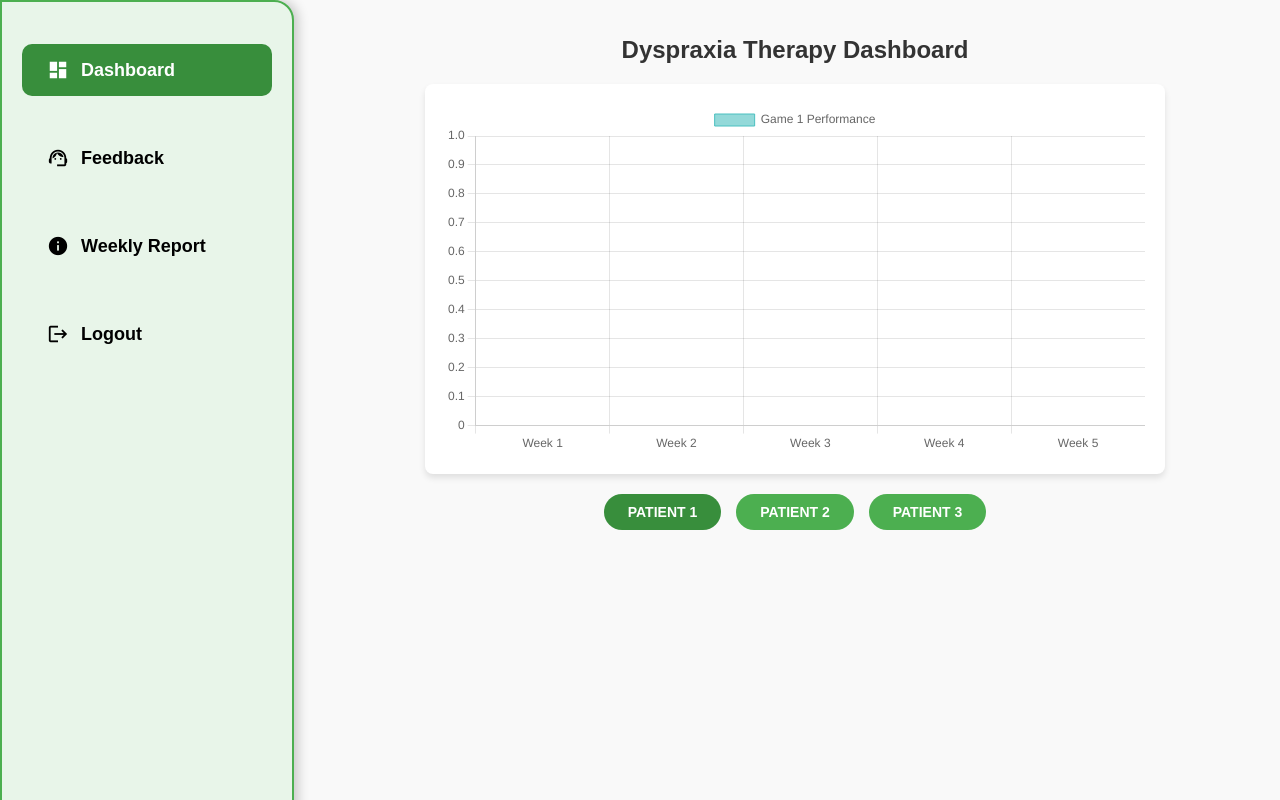
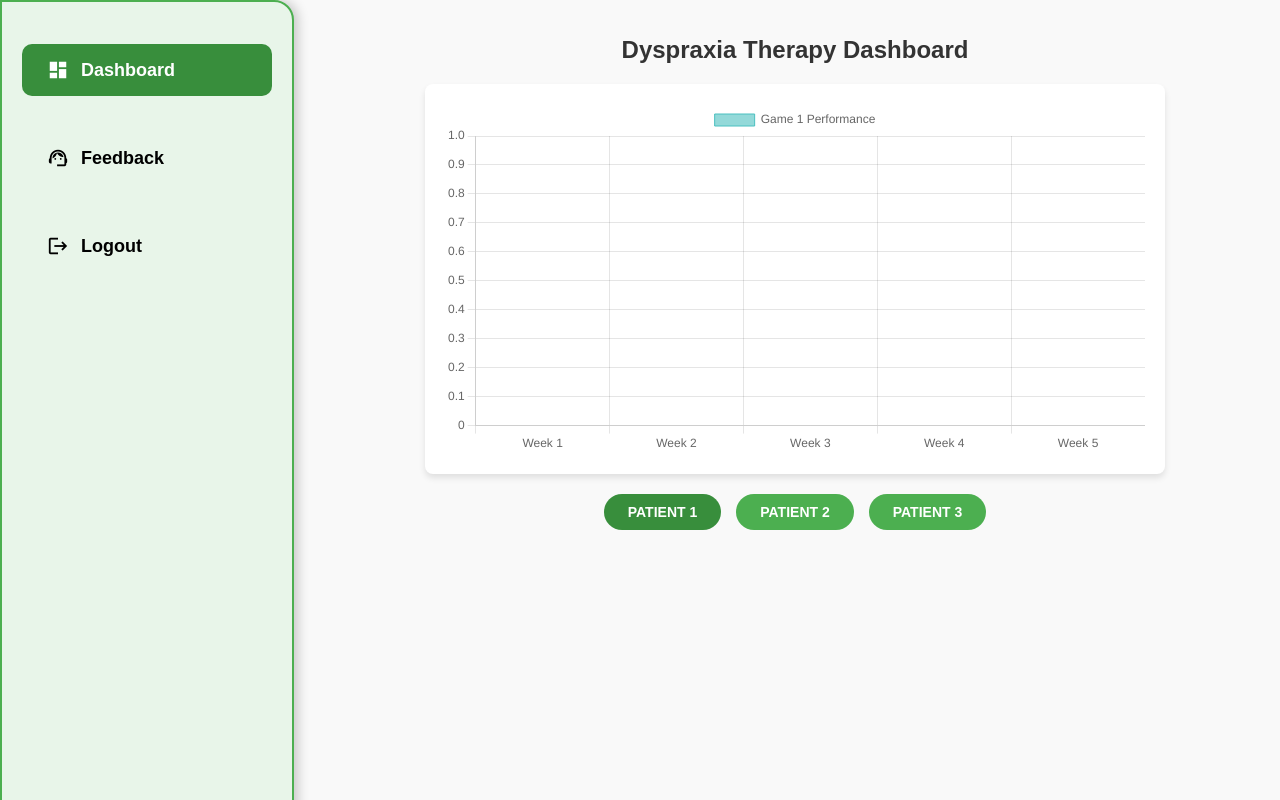
Before and after one commit to jc8223/Dyspraxia, a plain HTML site: page DashboardDoctor.html in a window 1280 px wide. Shown: the top 800 px of the page. Drawn offline with nearby package versions, Linux system fonts and the light colour scheme; no server answers.

Commit message:
Update DashboardDoctor.html

```diff
--- a/DashboardDoctor.html
+++ b/DashboardDoctor.html
@@ -278,7 +278,6 @@
         <div class="navbar-items">
             <a href="#" class="active"><span class="material-icons">dashboard</span> Dashboard</a>
             <a href="FeedBack_page.html"><span class="material-icons">support_agent</span> Feedback</a>
-            <a href="Report.html"><span class="material-icons">info</span> Weekly Report</a>
             <a href="loginDoc.html"><span class="material-icons">logout</span> Logout</a>
         </div>
     </div>
```
